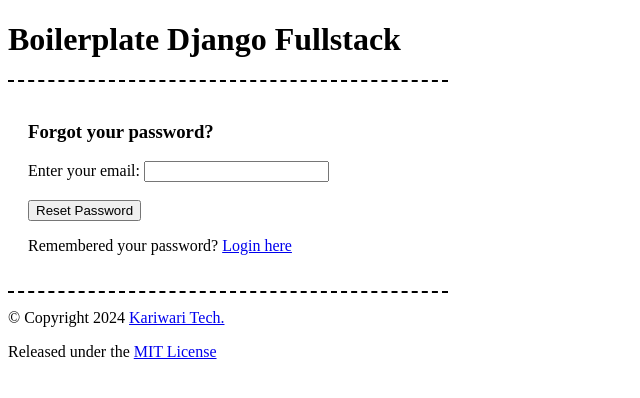
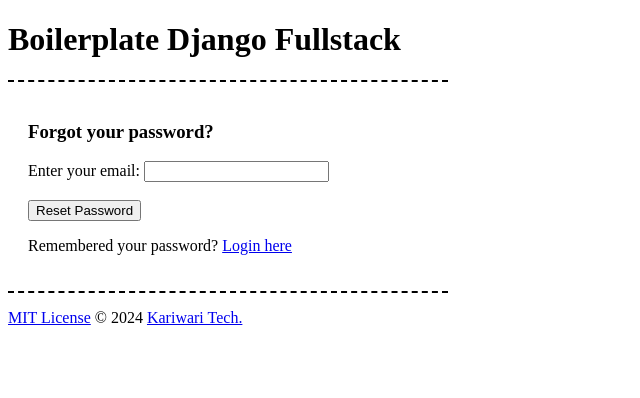
Before and after one commit to kariwari/boilerplate-django-fullstack, a Django app: page /forgot-password/ in a window 1280 px wide. Shown: the top 398 px of the page, without its empty margins (0-640 px from the left). Run offline with Django 4.2, Linux system fonts and the light colour scheme.

Commit message:
fix: update footer description

```diff
--- a/templates/partials/footer.html
+++ b/templates/partials/footer.html
@@ -1,14 +1,11 @@
 <div>
     <p>
-        © Copyright 2024
+        <a href="https://github.com/kariwari/boilerplate-django-fullstack/blob/main/LICENSE"
+           target="_blank"
+           rel="noopener noreferrer">MIT License</a>
+        © 2024
         <a href="https://kariwari.tech"
            target="_blank"
            rel="noopener noreferrer">Kariwari Tech.</a>
     </p>
-    <p href="/">
-        Released under the
-        <a href="https://github.com/kariwari/boilerplate-django-fullstack/blob/main/LICENSE"
-           target="_blank"
-           rel="noopener noreferrer">MIT License</a>
-    </p>
 </div>
```
